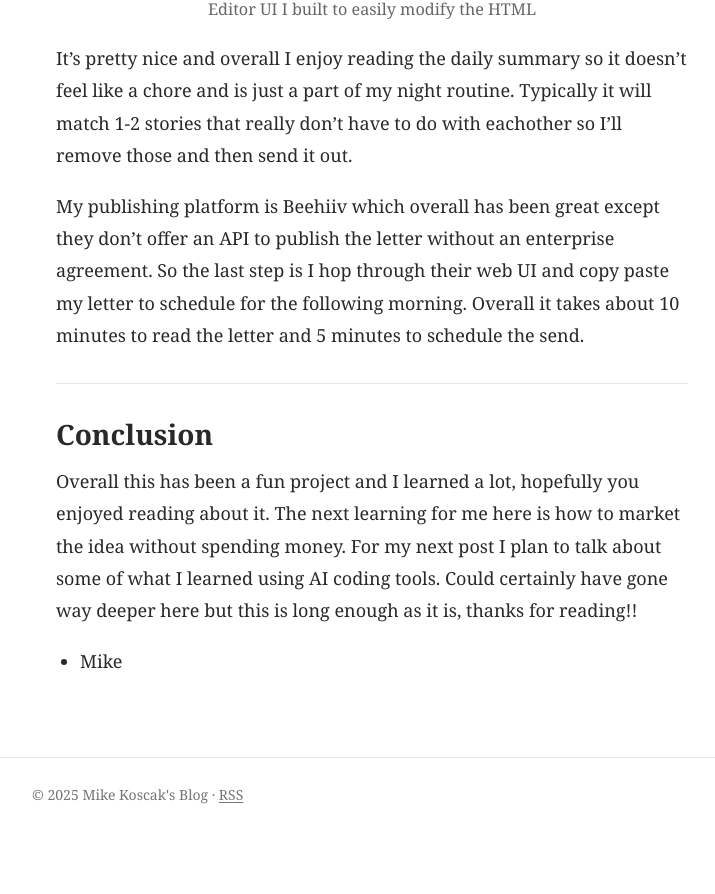
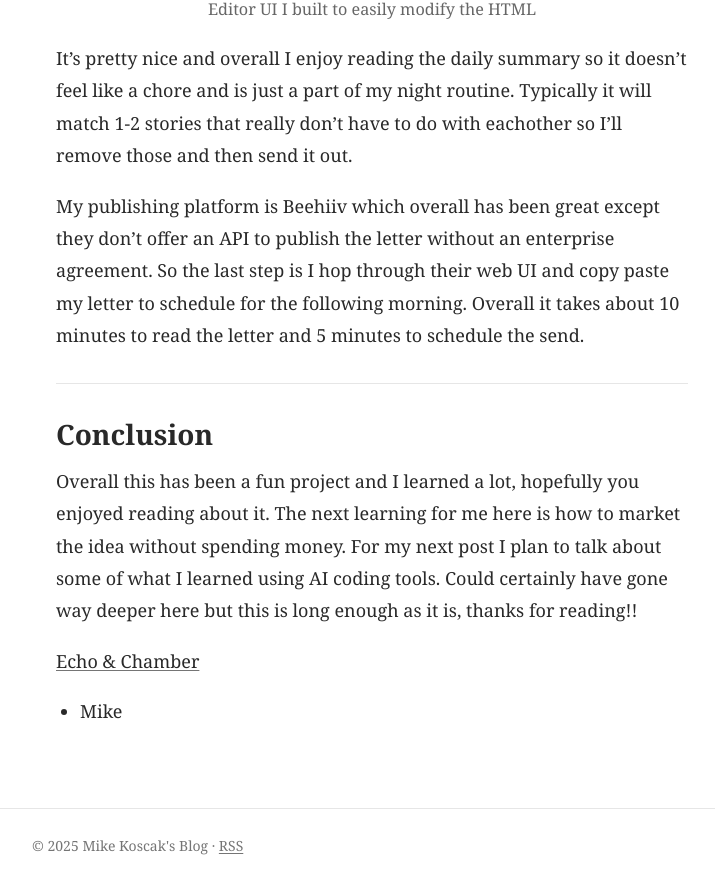
Before and after one commit to michael-koscak/michael-koscak.github.io, a Jekyll site: the page built from _posts/2025-11-02-echo-and-chamber.md, in a window 1280 px wide and 900 px high, scrolled down 8834 px. Shown: the top 894 px of the window, without its empty margins (268-983 px from the left). Built offline with Jekyll 4.4.1, drawn with Linux system fonts in a browser that asks for light colours; before the commit the page ends 9683 px from its top, so only the background shows below that.

Commit message:
minor updates

```diff
--- a/_posts/2025-11-02-echo-and-chamber.md
+++ b/_posts/2025-11-02-echo-and-chamber.md
@@ -631,4 +631,6 @@ My publishing platform is Beehiiv which overall has been great except they don't
 
 Overall this has been a fun project and I learned a lot, hopefully you enjoyed reading about it.  The next learning for me here is how to market the idea without spending money.  For my next post I plan to talk about some of what I learned using AI coding tools.  Could certainly have gone way deeper here but this is long enough as it is, thanks for reading!!
 
+[Echo & Chamber](https://echoandchamber.com)
+
 - Mike
```
